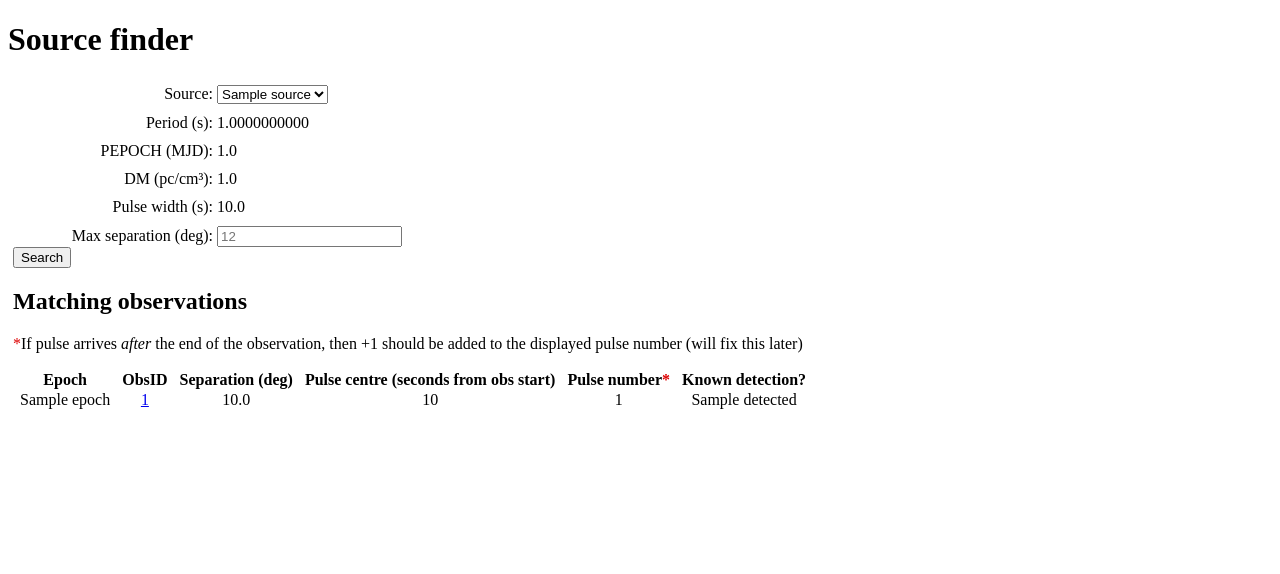
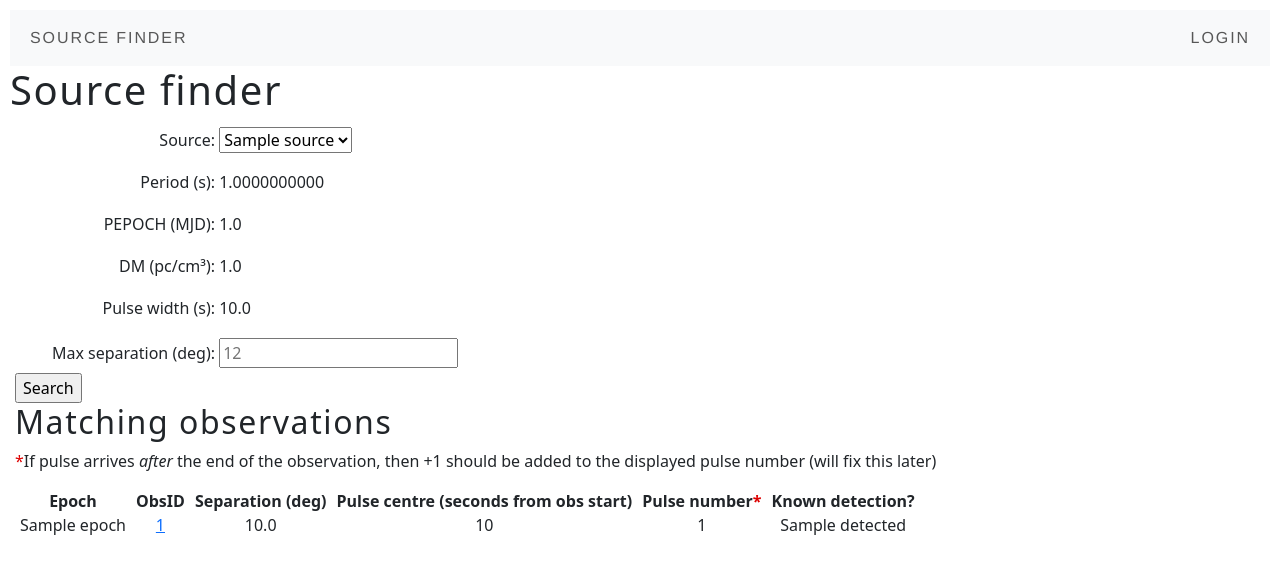
Before and after one commit to robotopia/MWA-Galactic-Plane-Monitoring, a Django app: template db/processing/templates/processing/source_finder.html in a window 1280 px wide. Shown: the top 574 px of the page. Run offline with Django 4.2, Linux system fonts and the light colour scheme; tables that the repository leaves empty hold one stand-in row (values such as "Sample post"); the template is opened without the code that fills it: values that come from a table or form of the project are taken from there, most other values are stand-ins (such as "Sample title", 1, 10 or a date in 2020).

Commit message:
The GPM processing website is starting to take shape. Added a main.html with a navbar. Got basic login/logout working

```diff
--- /dev/null
+++ b/db/processing/static/processing/main.css
@@ -0,0 +1,52 @@
+:root {
+    --color-kiwi: #57d897;
+    --color-forest: #98b71d;
+    --color-darkforest: #3d880c;
+}
+
+body {
+  padding: 10px;
+}
+
+h1, h2, h3, h4, h5 {
+    letter-spacing: .1rem;
+}
+
+.nav-link, .navbar-brand {
+    text-transform: uppercase;
+    font-family: proxima-nova,Helvetica,Arial,sans-serif;
+    letter-spacing: .12rem;
+}
+
+.nav-link:hover, .navbar-brand:hover, .nav-link-active {
+    text-shadow: 0px 0px 5px var(--color-kiwi);
+}
+
+.btn-primary {
+    --bs-btn-bg: var(--bs-secondary-bg) !important;
+    --bs-btn-color: var(--bs-secondary-color) !important;
+    --bs-btn-border-color: var(--color-darkforest) !important;
+    --bs-btn-hover-border-color: var(--color-forest) !important;
+    --bs-btn-hover-bg: var(--bs-secondary-bg) !important;
+    --bs-btn-hover-color: var(--bs-secondary-color) !important;
+    text-shadow: 0px 0px 5px var(--color-darkforest);
+}
+
+.btn-primary:hover {
+    text-shadow: 0px 0px 5px var(--color-forest);
+    transition: text-shadow 0.01s, border-color 0.01s;
+}
+
+/* From: https://a11y-guidelines.orange.com/en/articles/accessible-hiding/ */
+.visually-hidden {
+    position: absolute;
+    position: absolute !important;
+    width: 1px !important;
+    height: 1px !important;
+    padding: 0 !important;
+    margin: -1px !important;
+    overflow: hidden !important;
+    clip: rect(0,0,0,0) !important;
+    white-space: nowrap !important;
+    border: 0 !important;
+}
--- /dev/null
+++ b/db/processing/templates/processing/main.html
@@ -0,0 +1,105 @@
+{% load static %}
+
+<!DOCTYPE html>
+<html data-bs-theme="{% if request.user.setting %}{{ request.user.setting.get_site_theme_display|lower|default_if_none:'light' }}{% else %}light{% endif %}">
+    <head>
+        <title>GPM/NIGHT processing</title>
+        <link rel="stylesheet" href="{% static 'processing/main.css' %}">
+        <meta name="viewport" content="width=device-width, initial-scale=1.0">
+        <link href="https://cdn.jsdelivr.net/npm/bootstrap@5.3.3/dist/css/bootstrap.min.css" rel="stylesheet" integrity="sha384-QWTKZyjpPEjISv5WaRU9OFeRpok6YctnYmDr5pNlyT2bRjXh0JMhjY6hW+ALEwIH" crossorigin="anonymous">
+        <link rel="shortcut icon" type="image/png" href="{% static 'favicon.png' %}" >
+        <script type="text/javascript" src="{% static 'common/common.js' %}"></script>
+    </head>
+    <body>
+        {% block navbar %}
+        <nav class="navbar navbar-expand-lg navbar-{% if request.user.setting %}{{ request.user.setting.get_site_theme_display|lower|default_if_none:'light' }}{% else %}light{% endif %} bg-{% if request.user.setting %}{{ request.user.setting.get_site_theme_display|lower|default_if_none:'light' }}{% else %}light{% endif %}">
+            <div class="container-fluid">
+                <button class="navbar-toggler" type="button" data-bs-toggle="collapse" data-bs-target="#navbarMainMenu" aria-controls="navbarMainMenu" aria-expanded="false" aria-label="Toggle navigation">
+                    <span class="navbar-toggler-icon"></span>
+                </button>
+                <div class="collapse navbar-collapse" id="navbarMainMenu">
+                    <!--<a class="navbar-brand" href="{% url 'epochs' %}">Home</a>-->
+                    <ul class="navbar-nav me-auto mb-2 mb-lg-0">
+                        <li class="nav-item">
+                            <a class="nav-link" href="{% url 'source_finder' %}">Source finder</a>
+                        </li>
+                        <!--
+                        <li class="nav-item">
+                            <a class="nav-link" href="{% url 'source_finder' %}">Tables</a>
+                        </li>
+                        -->
+			<!--
+                        <li class="nav-item">
+                            <a class="nav-link" href="{% url 'source_finder' %}">P-Ṗ diagram</a>
+                        </li>
+			-->
+                    </ul>
+                </div>
+                <div>
+                    <ul class="navbar-nav me-auto mb-2 mb-lg-0">
+                        {% if user.is_authenticated %}
+                        {% if user.is_staff %}
+                        <li class="nav-item"><a class="nav-link" href="{% url 'admin:index' %}">Admin</a></li>
+                        {% endif %}
+                        <li class="nav-item dropdown">
+                            <a class="nav-link dropdown-toggle" href="#" role="button" data-bs-toggle="dropdown" aria-expanded="false">
+                                {{ user }}
+                            </a>
+                            <ul class="dropdown-menu dropdown-menu-{% if request.user.setting %}{{ request.user.setting.get_site_theme_display|lower|default_if_none:'light' }}{% else %}light{% endif %} dropdown-menu-end">
+                                <li><a class="dropdown-item" href="{% url 'password_change' %}">Change password</a></li>
+                                <!--<li><a class="dropdown-item" href="{% url 'source_finder' %}">Settings</a></li>-->
+                                <li><hr class="dropdown-divider"></li>
+                                <li>
+                                    <form method="post" action="{% url 'logout' %}">
+                                        {% csrf_token %}
+                                        <button class="btn dropdown-item" type="submit">Logout</button>
+                                    </form>
+                                </li>
+                            </ul>
+                        </li>
+                        {% else %}
+                        <li class="nav-item"><a href="{% url 'login' %}" class="nav-link">Login</a></li>
+                        {% endif %}
+                    </ul>
+                </div>
+            </div>
+        </nav>
+        {% endblock %}
+        {% block body %}
+        <h1>Welcome</h1>
+        {% endblock %}
+        <script src="https://cdn.jsdelivr.net/npm/bootstrap@5.3.3/dist/js/bootstrap.bundle.min.js" integrity="sha384-YvpcrYf0tY3lHB60NNkmXc5s9fDVZLESaAA55NDzOxhy9GkcIdslK1eN7N6jIeHz" crossorigin="anonymous"></script>
+    </body>
+</html>
+
+<script>
+    function toggle_navmenu(navbarItem, id) {
+        // Get the menu element
+        navmenu = document.getElementById(id);
+        display = window.getComputedStyle(navmenu, null).display;
+        if (display === "none") {
+            // Go through and turn display to none for all (other) navmenus
+            navmenus = document.getElementsByClassName('navmenu');
+            navbarItems = document.getElementsByClassName('navbar-item');
+            Array.prototype.forEach.call(navmenus, e => { e.style.display = "none"; });
+            Array.prototype.forEach.call(navbarItems, e => { e.style.backgroundColor = "var(--black--bg)"; });
+
+            // Turn on just _this_ one
+            navbarItem.style.backgroundColor = "#333";
+            navmenu.style.display = "flex";
+
+            // If it's on the right navbar...
+            if (navbarItem.classList.contains("navmenu-right")) {
+                // ...position the nabmenu to be flush right with the corresponding navbarItem
+                offsetRight = window.innerWidth - navbarItem.offsetLeft - navbarItem.offsetWidth;
+                navmenu.style.right = offsetRight + "px";
+            } else {
+                // Otherwise, position the nabmenu to be flush left with the corresponding navbarItem
+                navmenu.style.left = navbarItem.offsetLeft + "px";
+            }
+        } else {
+            navbarItem.style.backgroundColor = "var(--black--bg)";
+            navmenu.style.display = "none";
+        }
+    }
+</script>
--- a/db/processing/templates/processing/source_finder.html
+++ b/db/processing/templates/processing/source_finder.html
@@ -1,4 +1,8 @@
+{% extends 'processing/main.html' %}
+
 {% load static %}
+
+{% block body %}
 
 <!DOCTYPE html>
 <html>
@@ -81,3 +85,5 @@
   text-align: center;
 }
 </style>
+
+{% endblock %}
--- a/db/processing/urls.py
+++ b/db/processing/urls.py
@@ -4,9 +4,10 @@ from . import views
 
 urlpatterns = [
     re_path(r'^(?P<pipeline>\w+)/(?P<epoch>[EB]poch[0-9]+)/(?P<hpc_username>\w+)$', views.EpochOverviewView, name="epoch_overview"),
-    re_path(r'^overview/(?P<pipeline>\w+)/(?P<user>\w+)$', views.EpochsView, name="epochs"),
+    re_path(r'^overview$', views.EpochsView, name="epochs"),
     re_path(r'^set_epoch_cal/(?P<pipeline>\w+)/(?P<epoch>[EB]poch[0-9]+)/(?P<user>\w+)$', views.setEpochCal, name="set_epoch_cal"),
     re_path(r'^source_finder$', views.sourceFinder, name="source_finder"),
     re_path(r'^backups/(?P<epoch>[EB]poch[0-9]+)$', views.backupView, name="backup_view"),
     re_path(r'^api/set_qa$', views.changeQaStateView, name="set_qa"),
+    path('', include('django.contrib.auth.urls')),
 ]
--- a/db/processing/views.py
+++ b/db/processing/views.py
@@ -55,8 +55,9 @@
         return HttpResponse(f"Pipeline '{pipeline}' not found", status=404)
 
 
-def EpochsView(request, pipeline, user):
+def EpochsView(request):
 
+    # TODO: FIX ME so that this view doesn't require a pipeline or a "user" (i.e. hpc_user name)
     # Check that the logged in (Django) user is allowed access to the specified hpc_user
     if not request.user.hpc_users.filter(name=user):
         return HttpResponse('Unauthorized access', status=401)
@@ -144,6 +145,7 @@
     return redirect('epoch_overview', pipeline=pipeline, epoch=epoch, user=user)
 
 
+@login_required
 def sourceFinder(request):
 
     context = {
```
Also changed, not shown: db/db/settings.py (+16 -2 lines), db/processing/templates/registration/login.html (added, +41 -0 lines).
